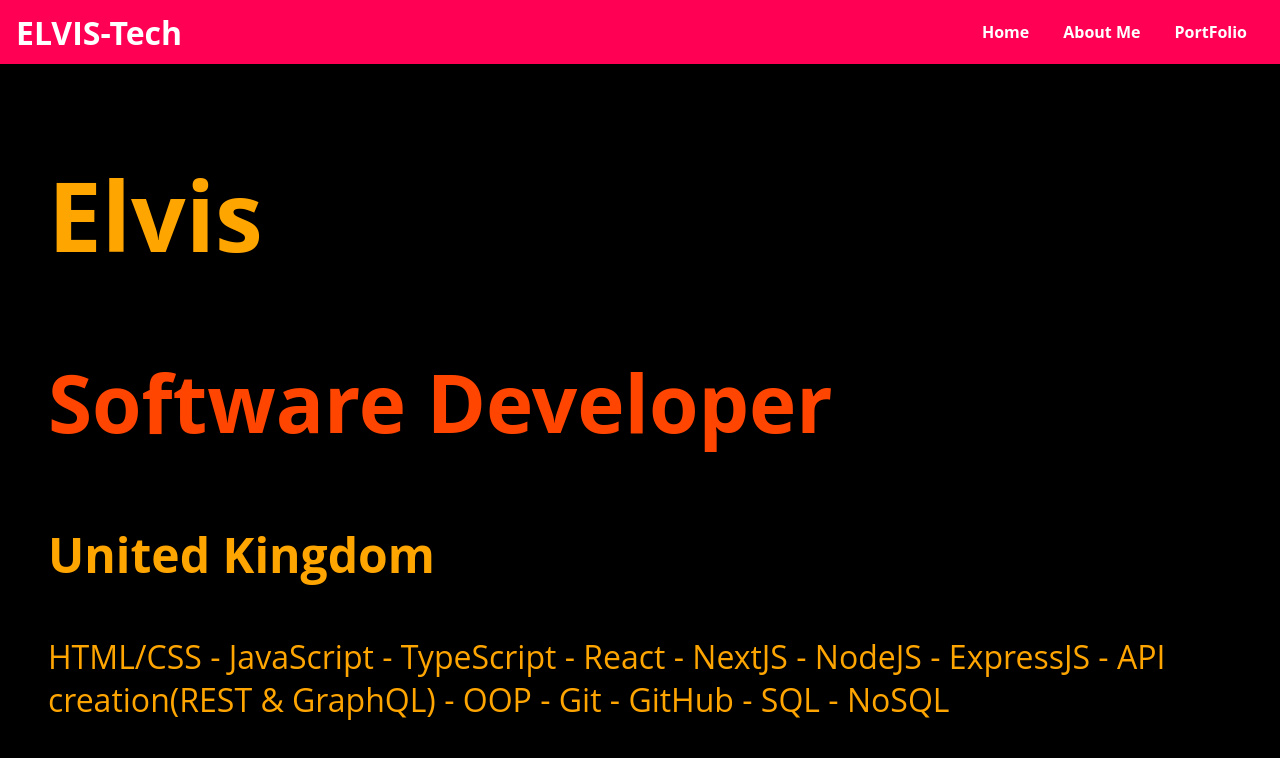
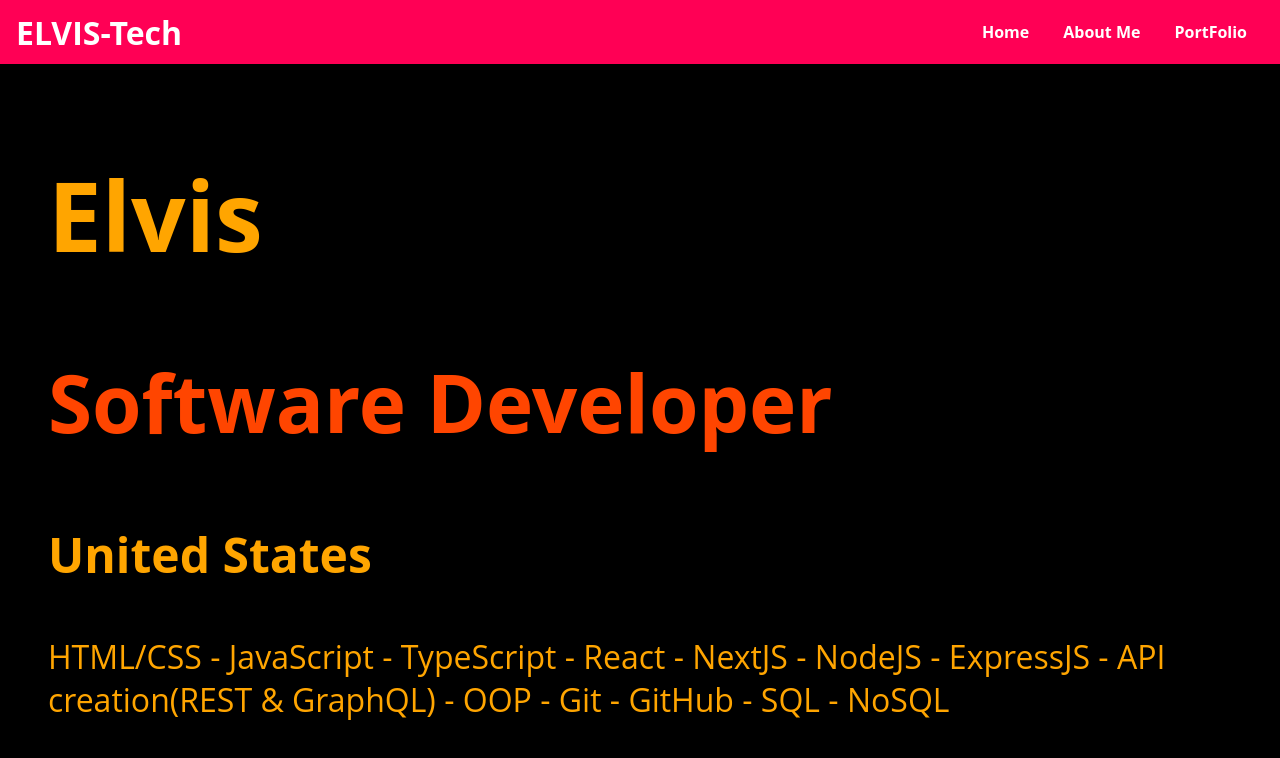
Before and after one commit to elvisonob/Personal-Website, a React (Create React App) app: page / in a window 1280 px wide. Shown: the top 758 px of the page. Built offline with nearby package versions, Linux system fonts and the light colour scheme.

Commit message:
Location edit

```diff
--- a/src/components/pages/HomePage.js
+++ b/src/components/pages/HomePage.js
@@ -6,7 +6,7 @@ const HomePage = () => {
     <div className={classes.container}>
       <h1 className={classes['name-title']}>Elvis</h1>
       <h2 className={classes['role-title']}>Software Developer</h2>
-      <h3 className={classes['location-name']}>United Kingdom</h3>
+      <h3 className={classes['location-name']}>United States</h3>
       <p className={classes['current-skills']}>
         HTML/CSS - JavaScript - TypeScript - React - NextJS - NodeJS - ExpressJS
         - API creation(REST & GraphQL) - OOP - Git - GitHub - SQL - NoSQL
```
